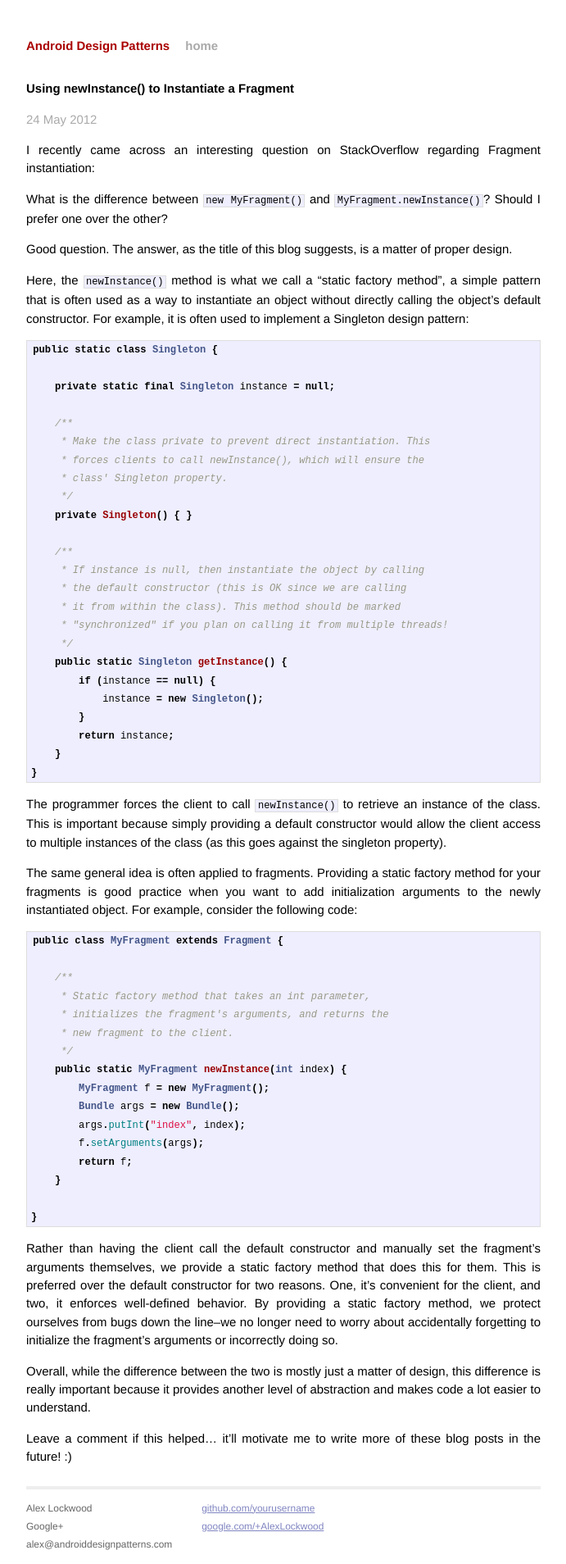
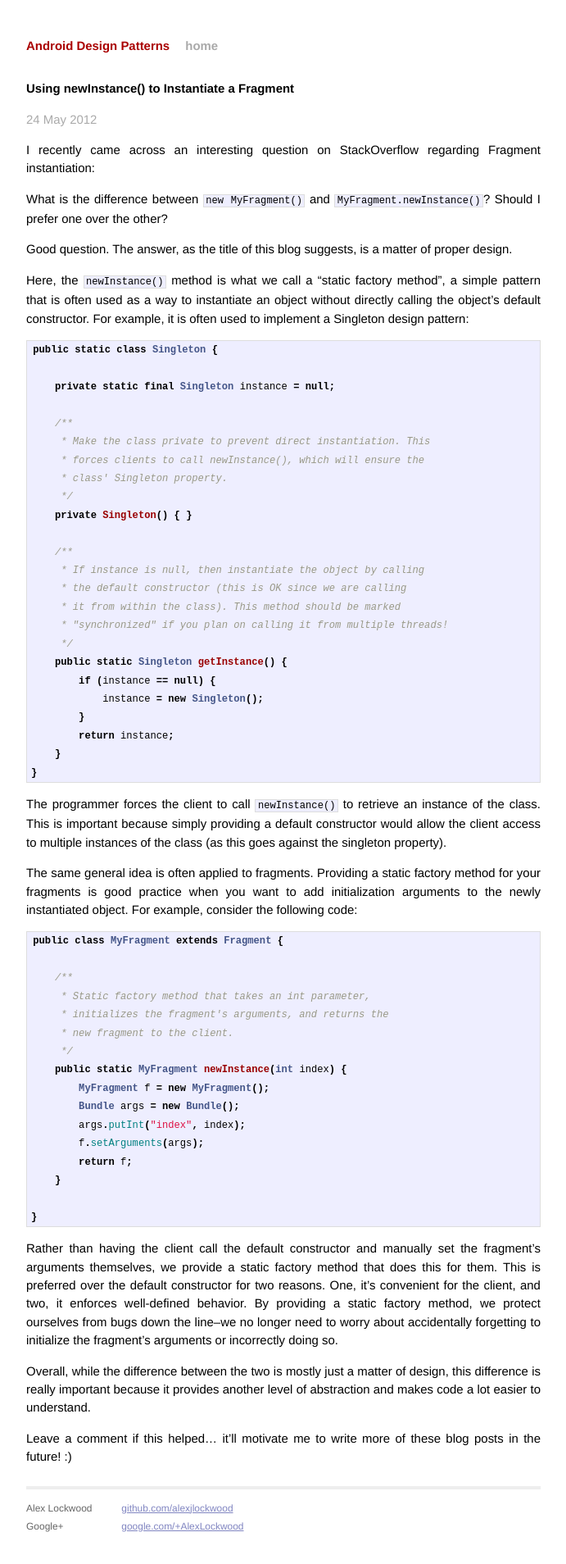
Before and after one commit to alexjlockwood/AndroidDesignPatterns, a Jekyll site: the page built from _posts/2012-05-24-using-newinstance-to-instantiate-a-fragment.md, in a window 1280 px wide. Shown: the whole page at 82% size, without its empty margins (294-985 px from the left). Built offline with Jekyll 4.4.1, drawn with Linux system fonts in a browser that asks for light colours; Markdown is read by kramdown in place of the engine named in the settings; after the commit the page ends 1885 px from its top, so only the background shows below that.

Commit message:
Fixed link

```diff
--- a/_layouts/default.html
+++ b/_layouts/default.html
@@ -28,12 +28,11 @@
               <p>
                 Alex Lockwood<br />
                 Google+<br />
-                alex@androiddesignpatterns.com
               </p>
             </div>
             <div class="contact">
               <p>
-                <a href="https://github.com/alexjlockwood">github.com/yourusername</a><br />
+                <a href="https://github.com/alexjlockwood">github.com/alexjlockwood</a><br />
                 <a href="https://google.com/+AlexLockwood">google.com/+AlexLockwood</a><br />
               </p>
             </div>
```
